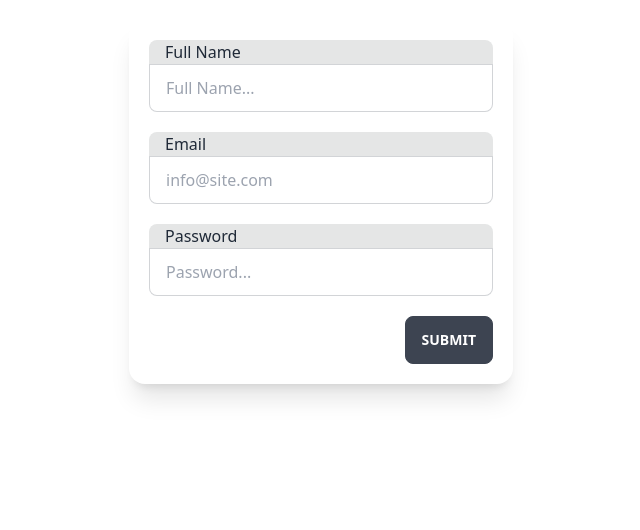
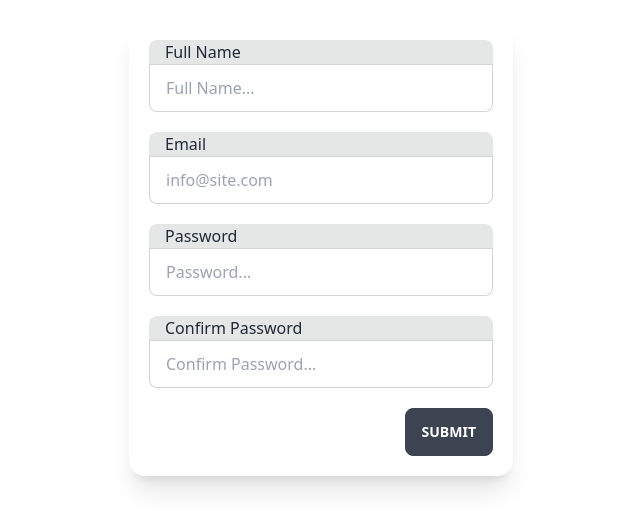
Before and after one commit to ZHANGJialiHappy/register-form, a React (Create React App) app: page /register in a window 1280 px wide. Shown: the top 530 px of the page, without its empty margins (319-959 px from the left). Built offline with nearby package versions, Linux system fonts and the light colour scheme.

Commit message:
add confirm password

```diff
--- a/src/features/register/Register.tsx
+++ b/src/features/register/Register.tsx
@@ -8,6 +8,9 @@ export const Register = () => {
         fullName: yup.string().required("required"),
         email: yup.string().email().required("required"),
         password: yup.string().min(6).max(20).required(),
+        confirmPassword: yup.string()
+        .oneOf([yup.ref("password"), null], "Password don't match.")
+        .required(),
     })
 
     const { register, handleSubmit, formState: { errors } } = useForm({
@@ -47,6 +50,15 @@ export const Register = () => {
                 <p className="">{errors.password?.message?.toString()}</p>
             </div>
 
+            <div className="form-control">
+                <label className="input-group input-group-vertical">
+                    <span>Confirm Password</span>
+                    <input type="password" placeholder="Confirm Password..."
+                    className={`input input-bordered ${errors.confirmPassword?.message && "input-error"}`} required {...register("confirmPassword")} />
+                </label>
+                <p className="">{errors.confirmPassword?.message?.toString()}</p>
+            </div>
+
             <div className="flex justify-end">
                 <input className="btn" type="submit" />
             </div>
--- a/src/features/register/registerSlice.ts
+++ b/src/features/register/registerSlice.ts
@@ -4,12 +4,14 @@ export interface RegisterState {
     userName: string;
     email: string;
     password: string;
+    confirmPassword: string;
 }
 
 const initialState: RegisterState = {
     userName: "",
     email: "",
     password: "",
+    confirmPassword: "",
 }
 
 export const registerSlice = createSlice({
```
